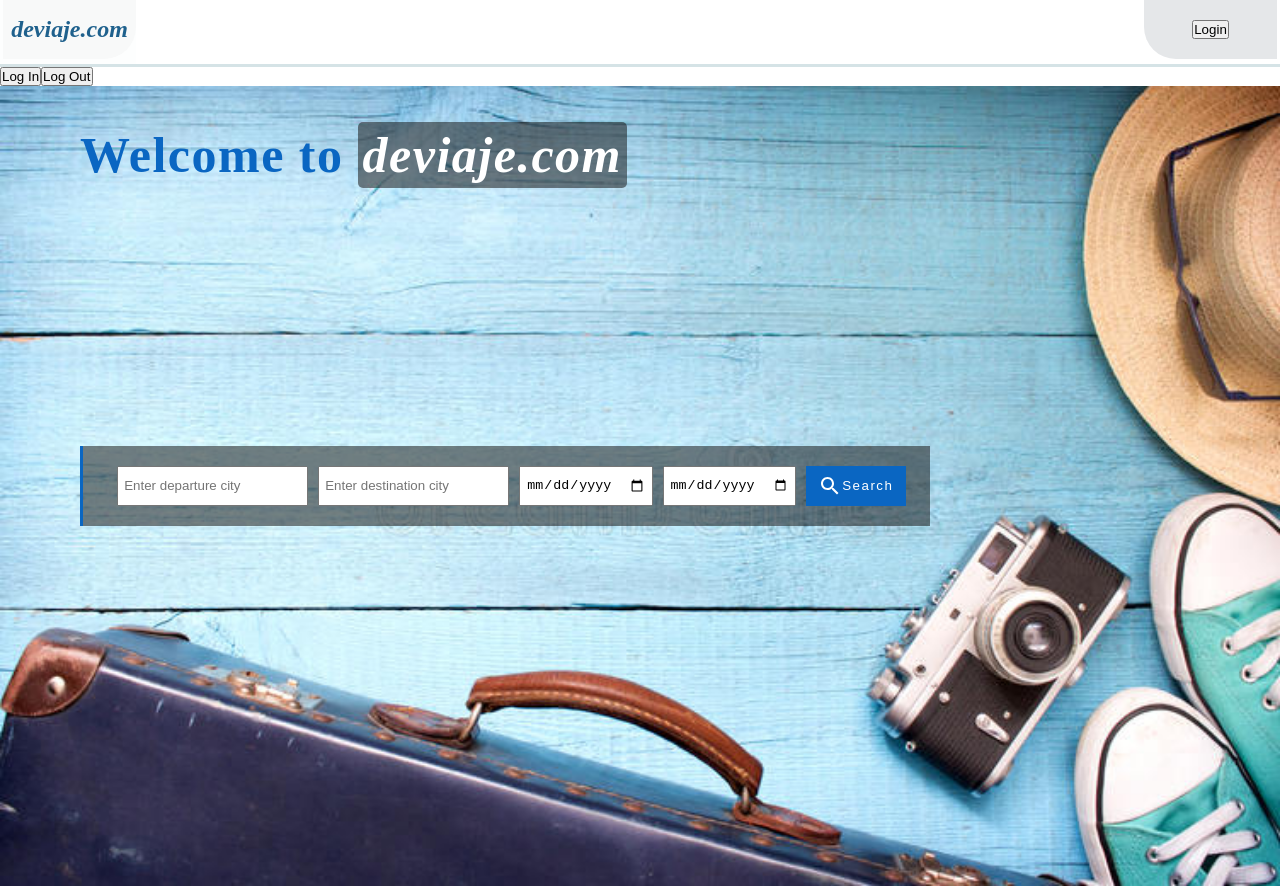
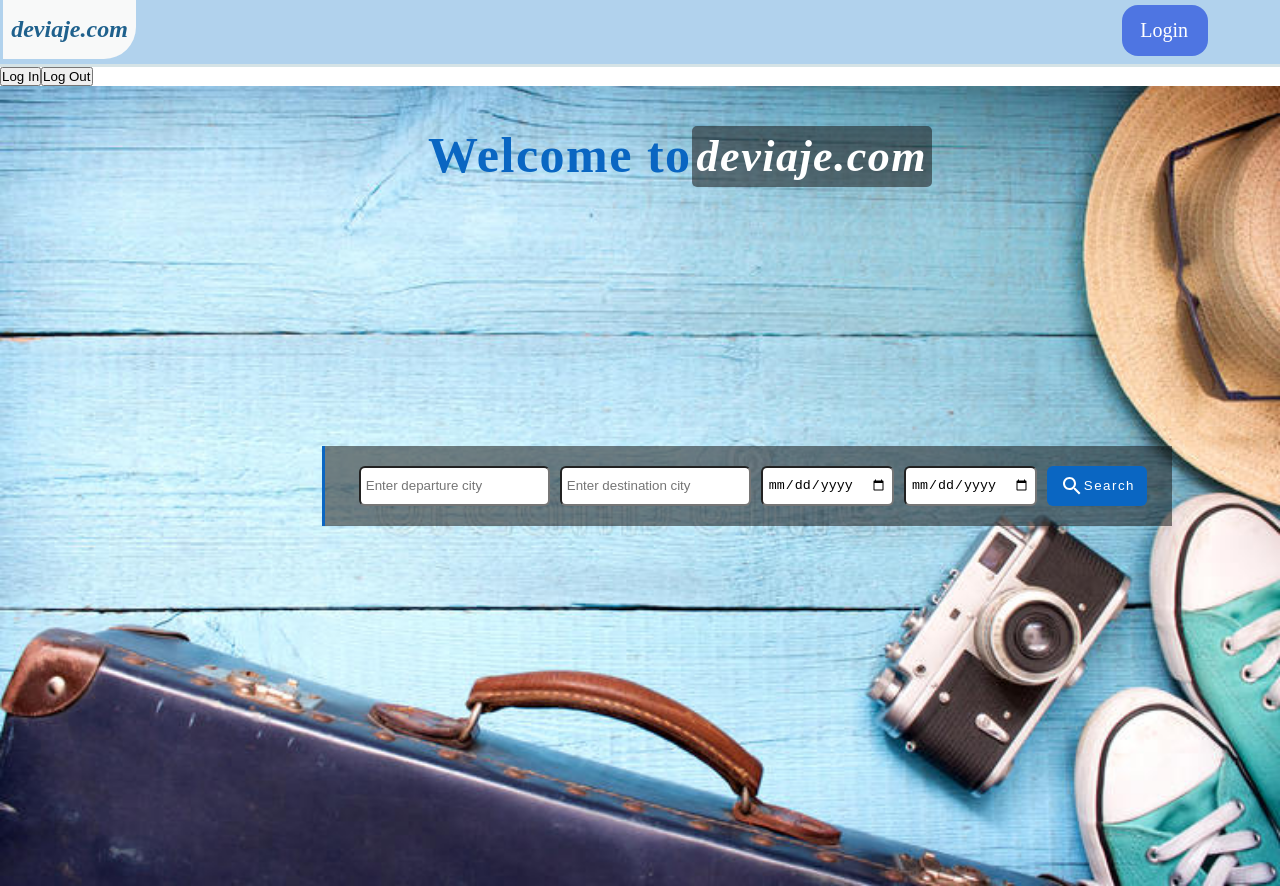
Before and after one commit to daviddflix/deviaje.com, a React (Create React App) app: page / in a window 1280 px wide. Built offline with nearby package versions, Linux system fonts and the light colour scheme; no server answers.

Commit message:
modified css

```diff
--- a/public/index.html
+++ b/public/index.html
@@ -9,12 +9,12 @@
       name="description"
       content="Web site created using create-react-app"
     />
-    <link rel="apple-touch-icon" href="%PUBLIC_URL%/logo192.png" />
+
     <!--
       manifest.json provides metadata used when your web app is installed on a
       user's mobile device or desktop. See https://developers.google.com/web/fundamentals/web-app-manifest/
     -->
-    <link rel="manifest" href="%PUBLIC_URL%/manifest.json" />
+
     <!--
       Notice the use of %PUBLIC_URL% in the tags above.
       It will be replaced with the URL of the `public` folder during the build.
@@ -23,7 +23,7 @@
       work correctly both with client-side routing and a non-root public URL.
       Learn how to configure a non-root public URL by running `npm run build`.
     -->
-    <title>React App</title>
+    <title>DeViaje.com</title>
   </head>
   <body>
     <noscript>You need to enable JavaScript to run this app.</noscript>
--- a/src/components/Home/Home.module.css
+++ b/src/components/Home/Home.module.css
@@ -1,10 +1,10 @@
 .home {
-  border: solid #000 1px;
+  border:solid #00000069 1px;
   display: flex;
   flex-direction: column;
   width: 60%;
   height: 200px;
-  margin: 2rem;
+   margin-top: 0.5rem;
   border-radius: 5px;
   background-color: #e5e5e5;
 }
@@ -15,7 +15,20 @@
   justify-content: space-around;
 
 }
-
+.containerFlights{
+  /* border: solid 1px black; */
+  margin: 0px;
+  display: flex;
+  flex-direction: column;
+  align-items: stretch;
+  width: 90%;
+}
+.containerGeneral{
+  display: grid;
+    justify-items: start;
+    grid-template-columns: 1fr 2fr;
+    background-color: #9AD0EC;
+  }
 .container_departure{
   display: flex;
   flex-direction: column;
@@ -29,7 +42,7 @@
 .price{
   display: flex;
   flex-direction: column;
-  border-left: #000 solid 1px;
+  border-left: #00000036 solid 1px;
   color: green;
   width: 20%;
   height: 200px;
--- a/src/components/Landing/Landing.jsx
+++ b/src/components/Landing/Landing.jsx
@@ -12,7 +12,7 @@ function Landing() {
       </div>
       <div className={s.fondo}>
         <h1 className={s.titulo}>
-          Welcome to <span className={s.url}>deviaje.com</span>
+          Welcome to <span className={s.url}> deviaje.com</span>
         </h1>
         <div className={s.flex}>
           <input
--- a/src/components/Landing/Landing.module.css
+++ b/src/components/Landing/Landing.module.css
@@ -21,10 +21,13 @@ body{
     padding-top: 40px;
     color: #0a66c2;
     letter-spacing: 1.5px;
+    display:flex;
+    justify-content: center;
 }
 
 .url{
     font-style: italic;
+    font-size:44px;
     color: white;
     font-weight: 700;
     background-color: rgba(24, 24, 24, 0.54);
@@ -34,6 +37,7 @@ body{
 
 .btn{
     background-color: #0a66c2;
+    border-radius: 6px;
     color: white;
     height: 40px;
     width: 100px;
@@ -49,7 +53,7 @@ body{
 .flex{
     position: absolute;
     top: 50%;
-    left: 40px;
+    left: 22%;
     width: 850px;
     height: 80px;
     -webkit-transform: translateY(-50%);
@@ -68,10 +72,12 @@ body{
     height: 40px;
     margin-left: 10px;
     padding: 5px;
+    border-radius: 6px;
 }
 
 .date{
     height: 40px;
     margin-left: 10px;
     padding: 5px;
+    border-radius: 6px;
 }
--- a/src/components/Nav/Nav.jsx
+++ b/src/components/Nav/Nav.jsx
@@ -1,28 +1,39 @@
-import React from 'react'
-import styles from './Nav.module.css'
+import React from "react";
+import styles from "./Nav.module.css";
 
 const Nav = () => {
-
   return (
-    <header className='header-container-general'>
-      <div className='navbar-header' style={{borderBottom: '3px solid #d5e3e6'}}>
-        <div style={{display: 'flex', justifyContent:'space-between', alignItems:'top'}}>
-            <div className='navbar-brand-box' style={{background:'#FDFEFE'}} >
+    <header className="header-container-general">
+      <div
+        className="navbar-header"
+        style={{ borderBottom: "3px solid #d5e3e6" }}
+      >
+        <div
+          className={styles.headerContainer}
+          //style={{display: 'flex', justifyContent:'space-between', alignItems:'top'}}
+        >
+          <div
+            className={styles.navbarBrandBox}
+            // style={{ background: "#FDFEFE" }}
+          >
             <span className={styles.containerTitle}>
               <h2 className={styles.url}>deviaje.com</h2>
             </span>
           </div>
-            <div className = { styles.containerButton } >
+          <div className={styles.containerButton}>
             <button
-                    color='none'
-                    type='button'
-                    className='header-item noti-icon waves-effect'
-                >Login</button>
+              // color="none"
+              type="button"
+              // className="header-item noti-icon waves-effect"
+              className={styles.headerBtn}
+            >
+              Login
+            </button>
           </div>
         </div>
       </div>
     </header>
-  )
-}
+  );
+};
 
-export default Nav
+export default Nav;
--- a/src/components/Nav/Nav.module.css
+++ b/src/components/Nav/Nav.module.css
@@ -4,15 +4,41 @@
     align-items:center
 }
 .containerButton{
-    display:flex;
-    justify-content:right;
-    align-items:center;
-    background-color:#E5E7E9;
-    padding:1rem 3rem 1rem 3rem;
-    border-bottom-left-radius:2rem;
-    margin: 0 .2rem .3rem 0;
+    font-style: italic;
+    /* color: #080f13; */
+    font-weight: 700;
+    /* background-color: #F8F9F9; */
+    /* border-bottom-left-radius: 2rem; */
+    padding: 0rem 4.5rem 0rem 0.5rem;
+    margin: 0px 0px 0.3rem -0.8rem;
+    display: flex;
+    flex-direction: row;
+}
+.navbarBrandBox{
+    background: rgb(253 254 254 / 0%);
+}
+.headerBtn{
+    font-family: inherit;
+    font-size: 20px;
+    background: #4169e1e0;
+    color: white;
+    padding: 0.7em 1em;
+    padding-left: 0.9em;
+    display: flex;
+    border: none;
+    border-radius: 16px;
+    /* overflow: hidden; */
+    transition: all 0.2s;
+    /* position: absolute; */
+    align-items: center;
 }
 
+.headerContainer{
+    display: flex;
+    align-items: baseline;
+    background-color: #64a5db80;
+    justify-content: space-between;
+}
 .url{
     font-style: italic;
     color: #1F618D;
--- a/src/components/SearchBar/SearchBar.jsx
+++ b/src/components/SearchBar/SearchBar.jsx
@@ -1,30 +1,90 @@
-import React from 'react';
+import React, { useState } from "react";
 import SearchIcon from "@mui/icons-material/Search";
-import s from './SearchBar.module.css'
+import s from "./SearchBar.module.css";
+import { useDispatch, useSelector } from "react-redux";
+import { getFlightsInfo } from "../../Redux/actions/actions";
 
 function SearchBar() {
+  const dispatch = useDispatch();
+  const flights = useSelector((state) => state.allFlights);
+
+  let handleInputChange = (e) => {
+    setInput((prev) => ({ ...prev, [e.target.name]: e.target.value }));
+  };
+
+  const [input, setInput] = useState({
+    fly_from: "",
+    fly_to: "",
+    dateFrom: "",
+    dateTo: "",
+  });
+
+  function handleClick(e) {
+    e.preventDefault();
+    dispatch(getFlightsInfo(input));
+  }
   return (
     <div className={s.display}>
       <div className={s.flights}>Flights</div>
       <input
-                type="text"
-                placeholder="Enter departure city"
+        value={input.fly_from}
+        placeholder="origen"
+        onChange={handleInputChange}
+        name="fly_from"
         className={s.input}
       />
+
       <input
-                type="text"
-                placeholder="Enter destination city"
+        value={input.fly_to}
+        placeholder="destino"
+        onChange={handleInputChange}
+        name="fly_to"
         className={s.input}
       />
       <div className={s.dates}>
-                <input type="date" placeholder="Date" className={s.date} />
-                <input type="date" className={s.date} />
+        <input
+          className={s.date}
+          value={input.dateFrom}
+          type="date"
+          onChange={handleInputChange}
+          name="dateFrom"
+          placeholder="Fecha salida"
+        />
+        <input
+          className={s.date}
+          type="date"
+          value={input.dateTo}
+          onChange={handleInputChange}
+          name="dateTo"
+          placeholder="Fecha llegada"
+        />
       </div>
-            <button className={s.btn}>
+      <button className={s.btn} type="submit" onClick={handleClick}>
         <SearchIcon />
         Search
       </button>
     </div>
+    // <div className={s.display}>
+    //     <div className={s.flights}>Flights</div>
+    //     <input
+    //         type="text"
+    //         placeholder="Enter departure city"
+    //         className={s.input}
+    //     />
+    //     <input
+    //         type="text"
+    //         placeholder="Enter destination city"
+    //         className={s.input}
+    //     />
+    //     <div className={s.dates}>
+    //         <input type="date" placeholder="Date" className={s.date} />
+    //         <input type="date" className={s.date} />
+    //     </div>
+    //     <button className={s.btn}>
+    //         <SearchIcon />
+    //         Search
+    //     </button>
+    // </div>
   );
 }
 
--- a/src/components/SearchBar/SearchBar.module.css
+++ b/src/components/SearchBar/SearchBar.module.css
@@ -21,6 +21,7 @@
     height: 40px;
     padding: 5px;
     outline: none;
+    border-radius: 6px;
 }
 
 .dates{
@@ -33,6 +34,7 @@
     padding: 5px;
     margin: 0 2px;
     outline: none;
+    border-radius: 6px;
 }
 
 .btn{
@@ -46,4 +48,5 @@
     flex-direction: row;
     justify-content: center;
     align-items: center;
+    border-radius: 6px;
 }
```
Also changed, not shown: src/components/Home/Home.jsx (+18 -18 lines), 1 other file (tests, documents, lock files or other folders). Lines whose indentation alone changed are shown as unchanged.
